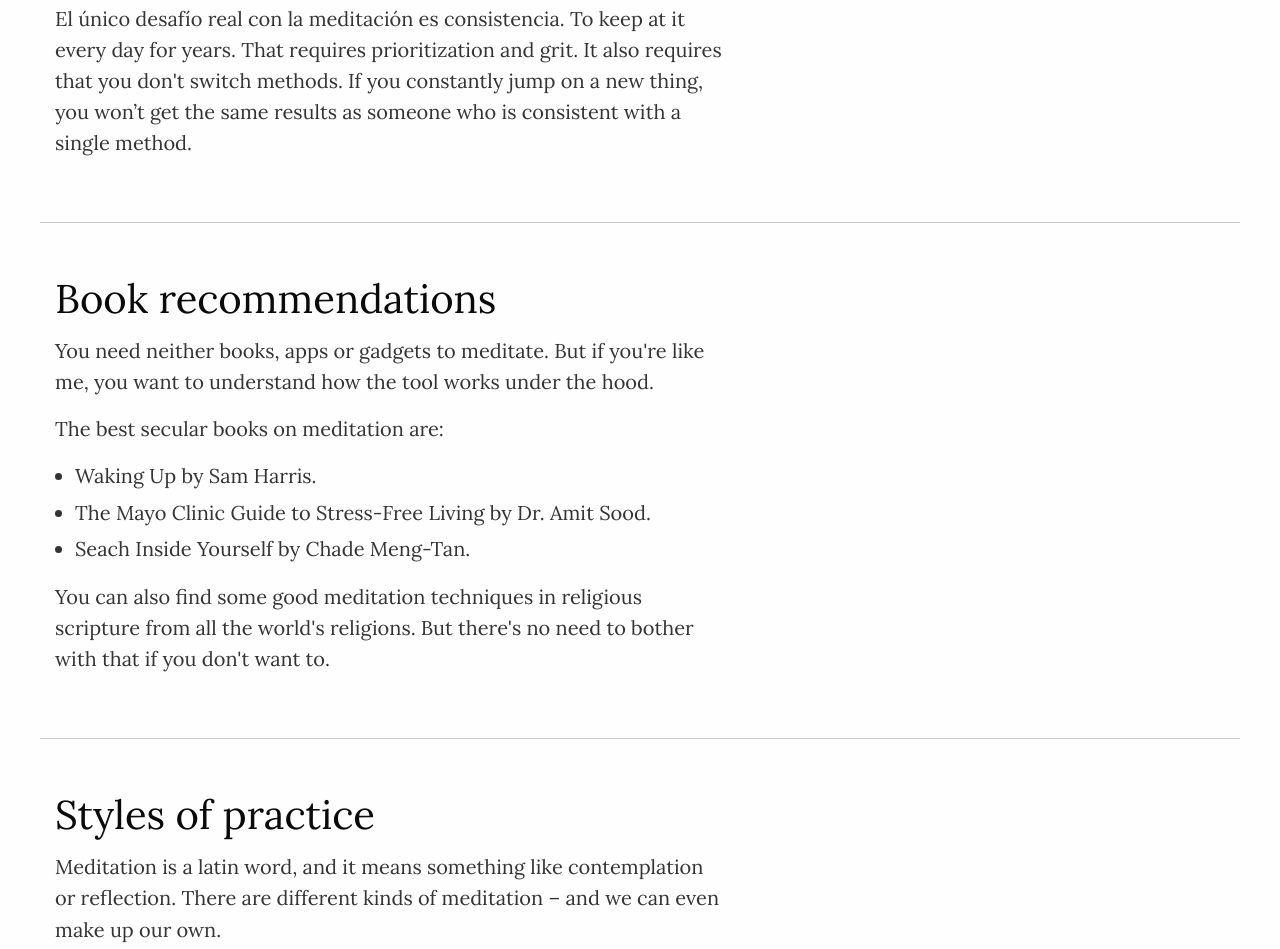
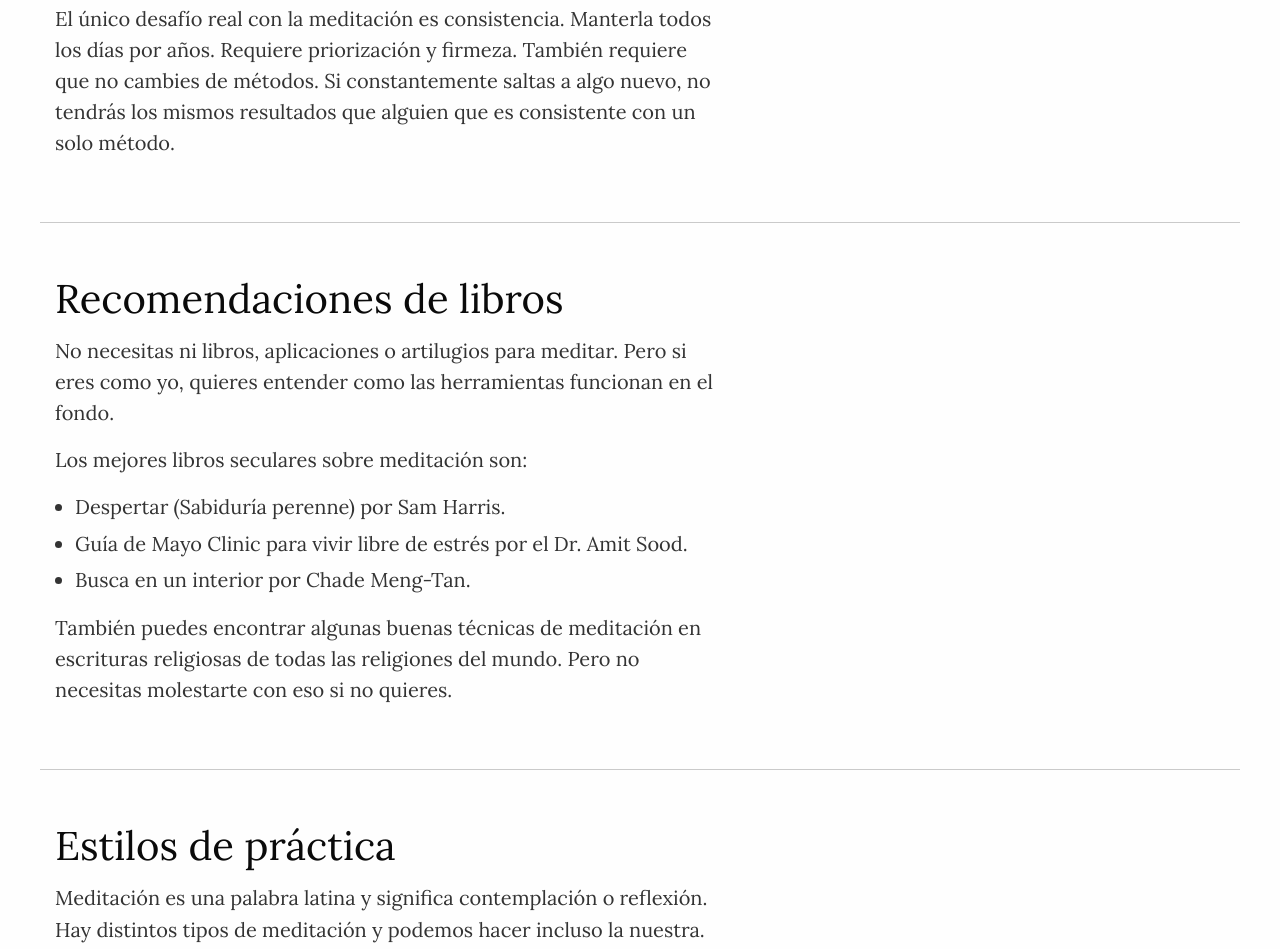
Before and after one commit to lightly-io/starting-meditation, a plain HTML site: page es/index.html in a window 1280 px wide. Shown: the part 5236-6185 px from the top of the page. Drawn offline with Linux system fonts and the light colour scheme; files that its build step writes are made by us from their sources; files whose address does not match are found by name.

Commit message:
New translations index.html (Spanish)

```diff
--- a/es/index.html
+++ b/es/index.html
@@ -148,7 +148,7 @@
         <p>Eso está bien. Meditación no es sobre forzar la felicidad. Es sobre estar presente con lo que es. No hay nada malo en un poco de tristeza.</p>
 
         <p>-</p>
-        <p>El único desafío real con la meditación es consistencia. To keep at it every day for years. That requires prioritization and grit. It also requires that you don't switch methods. If you constantly jump on a new thing, you won’t get the same results as someone who is consistent with a single method.</p>
+        <p>El único desafío real con la meditación es consistencia. Manterla todos los días por años. Requiere priorización y firmeza. También requiere que no cambies de métodos. Si constantemente saltas a algo nuevo, no tendrás los mismos resultados que alguien que es consistente con un solo método.</p>
 
       </div>
       <div class="small-12 medium-5 columns text-right text-bottom more">
@@ -160,15 +160,15 @@
 
 <div class="row">
   <div class="large-7 columns">
-      <h2 id="books">Book recommendations</h2>
-      <p>You need neither books, apps or gadgets to meditate. But if you're like me, you want to understand how the tool works under the hood.</p>
-      <p>The best secular books on meditation are:</p>
+      <h2 id="books">Recomendaciones de libros</h2>
+      <p>No necesitas ni libros, aplicaciones o artilugios para meditar. Pero si eres como yo, quieres entender como las herramientas funcionan en el fondo.</p>
+      <p>Los mejores libros seculares sobre meditación son:</p>
       <ul>
-        <li>Waking Up by Sam Harris.</li>
-        <li>The Mayo Clinic Guide to Stress-Free Living by Dr. Amit Sood.</li>
-        <li>Seach Inside Yourself by Chade Meng-Tan.</li>
+        <li>Despertar (Sabiduría perenne) por Sam Harris.</li>
+        <li>Guía de Mayo Clinic para vivir libre de estrés por el Dr. Amit Sood.</li>
+        <li>Busca en un interior por Chade Meng-Tan.</li>
       </ul>
-      <p>You can also find some good meditation techniques in religious scripture from all the world's religions. But there's no need to bother with that if you don't want to.</p>
+      <p>También puedes encontrar algunas buenas técnicas de meditación en escrituras religiosas de todas las religiones del mundo. Pero no necesitas molestarte con eso si no quieres.</p>
   </div>
   <div class="small-12 medium-5 columns text-right text-bottom more">
   </div>
@@ -178,9 +178,9 @@
 
 <div class="row">
   <div class="large-7 columns">
-      <h2 id="styles">Styles of practice</h2>
+      <h2 id="styles">Estilos de práctica</h2>
 
-      <p>Meditation is a latin word, and it means something like contemplation or reflection. There are different kinds of meditation – and we can even make up our own. </p>
+      <p>Meditación es una palabra latina y significa contemplación o reflexión. Hay distintos tipos de meditación y podemos hacer incluso la nuestra. </p>
 
       <p>The practice described above is a concentration style of meditation. It helps you get to know your own mind, be more calm and train your focus. </p>
 
```
